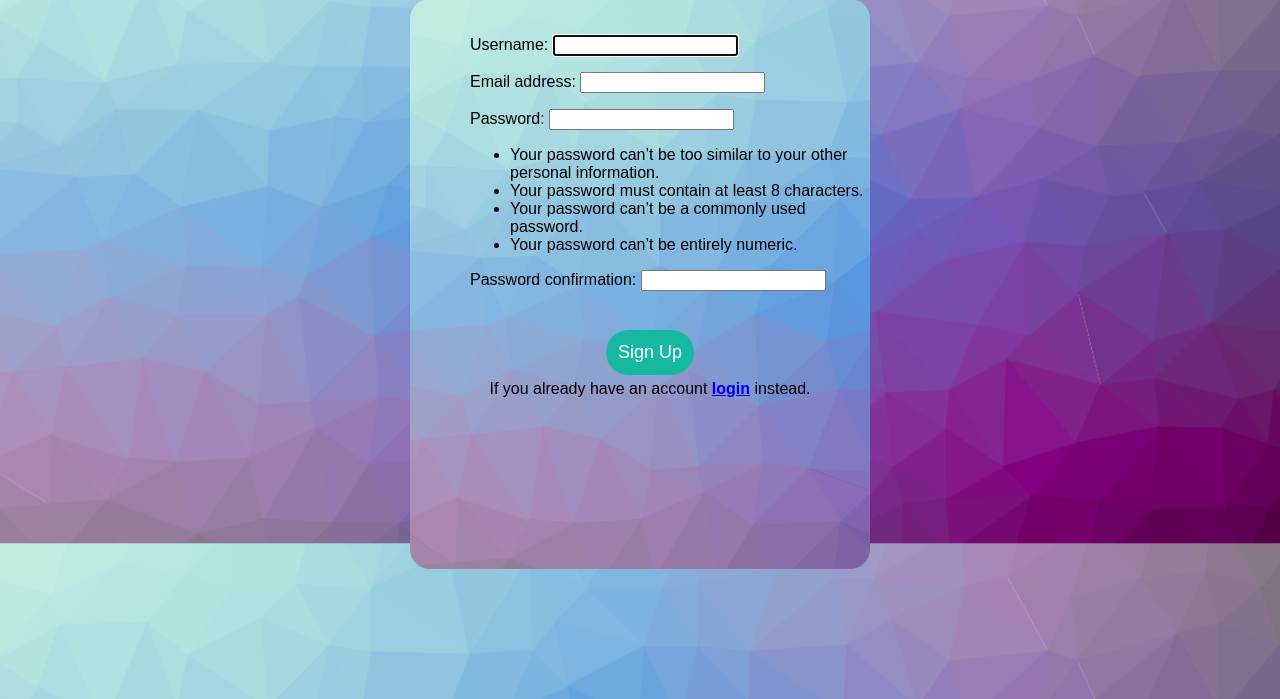
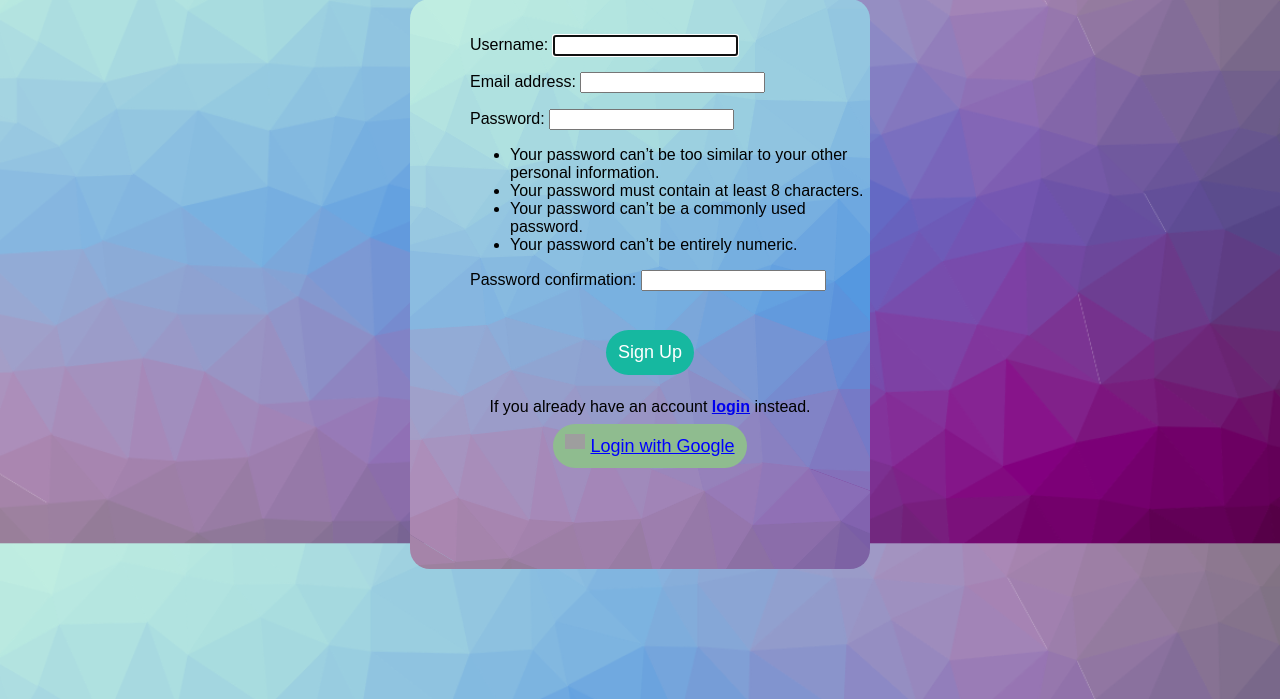
Before and after one commit to shashacoder/AuctionApp, a Django app: page /accounts/register in a window 1280 px wide. Shown: the part 101-800 px from the top of the page. Run offline with Django 3.2, Linux system fonts and the light colour scheme; some libraries are stand-ins or nearby versions; grey boxes are pictures that could not be loaded.

Commit message:
added Google OAuth

```diff
--- a/auctionrush/urls.py
+++ b/auctionrush/urls.py
@@ -36,4 +36,5 @@ urlpatterns = [
     path('password-reset/done', auth_views.PasswordResetDoneView.as_view(template_name='registration/password_reset_done.html'), name='password_reset_done'),
     path('password-reset-confirm/<uidb64>/<token>', auth_views.PasswordResetConfirmView.as_view(template_name='registration/password_reset_confirm.html'), name='password_reset_confirm'),
     path('password-reset-complete', auth_views.PasswordResetCompleteView.as_view(template_name='registration/password_reset_complete.html'), name='password_reset_complete'),
+    path('accounts/', include('allauth.urls')),
 ] + static(settings.MEDIA_URL, document_root=settings.MEDIA_ROOT)
--- a/templates/base.html
+++ b/templates/base.html
@@ -21,7 +21,7 @@
           {% if user.is_authenticated %}
           <li class="navbar-item"><a class="navbar-link" href="{% url 'my_auctions' %}">My auctions</a></li>
           <li class="navbar-item"><a class="navbar-link" href="{% url 'my_bids' %}">My bids</a></li>
-          <li class="create-auction-button" id="createAuction"><a class="navbar-link" href="{% url 'auctions:create' %}"><button>Create an auction</button></a> </li>
+          <li class="create-auction-button" id="createAuction"><a class="navbar-link" href="{% url 'auctions:create' %}">Create an auction</a> </li>
           {% endif %}
           {% if user.is_authenticated %}
             <li class="navbar-item-right"><a class="navbar-link" id="logout" href="{% url 'logout' %}">Logout</a></li>
@@ -33,5 +33,6 @@
         </ul>
      {% endblock %}
       <div class="main-content">{% block content %}{% endblock %}</div>
+
 </body>
 </html>
--- a/templates/registration/register.html
+++ b/templates/registration/register.html
@@ -1,5 +1,5 @@
 {% extends 'base.html' %}
-
+{% load socialaccount %}
 {% block content %}
 <div class="register-wrapper">
     {% if error_message %}
@@ -13,11 +13,16 @@
         <br>
         <div class="center_div">
             <button class="submit_button" type="submit">Sign Up</button>
-            <br>
-            If you already have an account <a href="{% url 'login' %}" target="blank"><strong>login</strong></a> instead.
+            <br><br>
+            If you already have an account <a href="{% url 'login' %}?next={{request.path}}" target="blank"><strong>login</strong></a> instead.
+            <br><br>
+            <div>
+                <a style="color: blue; background-color:darkseagreen ;" href="{% provider_login_url "google" %}" role="button" class="submit_button">
+                    <img width="20px" style="margin-bottom:3px; margin-right:5px;" alt="Google sign-in" src="https://upload.wikimedia.org/wikipedia/commons/thumb/5/53/Google_%22G%22_Logo.svg/512px-Google_%22G%22_Logo.svg.png" />Login with Google
+                </a>
+            </div>
         </div>
     </form>
-
 </div>
 
 {% endblock %}
```
Also changed, not shown: auctionrush/settings.py (+20 -0 lines), db.sqlite3.
